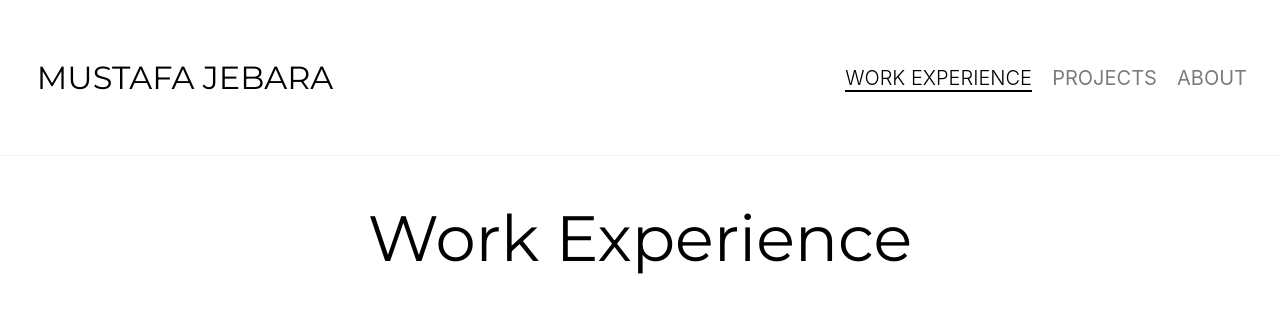
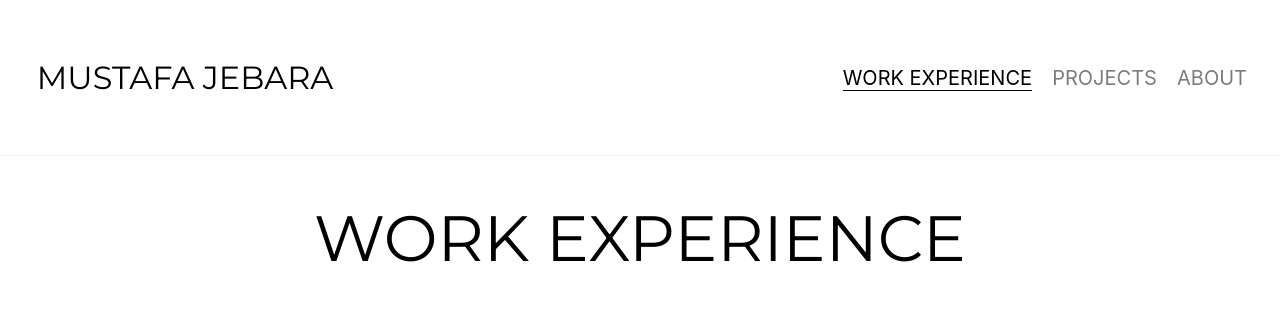
Before and after one commit to MooseJ/mustafa-jebara-portfolio, a React (Create React App) app: page / in a window 1280 px wide. Shown: the top 312 px of the page. Built offline with nearby package versions, Linux system fonts and the light colour scheme.

Commit message:
Remove font weight change when link is active

```diff
--- a/src/compnents/about/about.js
+++ b/src/compnents/about/about.js
@@ -5,7 +5,7 @@ export default class About extends Component {
   render() {
     return (
       <div>
-        <h1 className="about-title">About</h1>
+        <h1 className="about-title">ABOUT</h1>
       </div>
     )
   }
--- a/src/compnents/header/header.css
+++ b/src/compnents/header/header.css
@@ -25,6 +25,7 @@ nav {
   display: inline-block;
   padding: 0 1.4em 0 0;
   font-size: 0.9em;
+  flex-direction: column;
 }
 
 .item-link {
@@ -39,8 +40,7 @@ nav {
 
 .item-link-active {
   color: #000000;
-  border-bottom: 2px solid #000000;
-  font-weight: 300;
+  border-bottom: 1px solid #000000;
  }
 
 
--- a/src/compnents/work-experience/work-experience.js
+++ b/src/compnents/work-experience/work-experience.js
@@ -5,7 +5,7 @@ export default class WorkExperience extends Component {
   render() {
     return (
       <div>
-        <h1 className="work-experience-title">Work Experience</h1>
+        <h1 className="work-experience-title">WORK EXPERIENCE</h1>
       </div>
     )
   }
```
